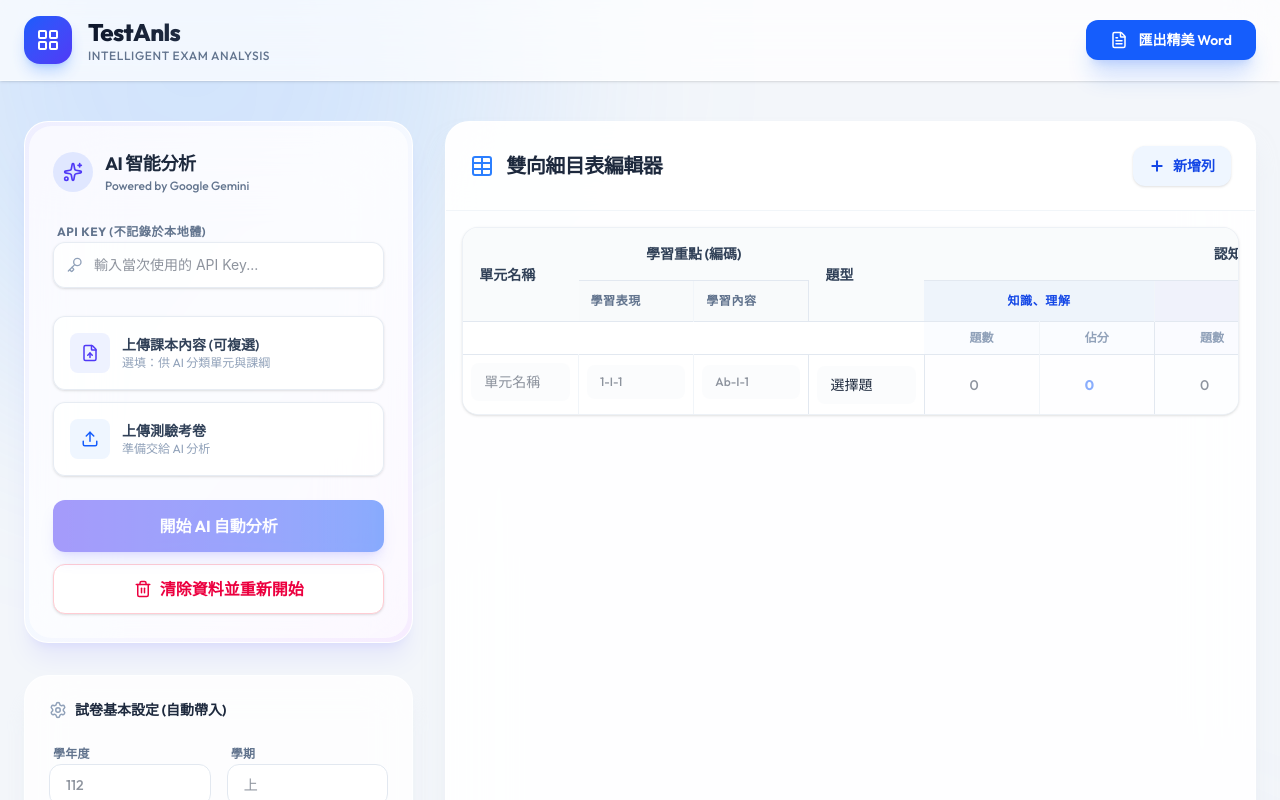
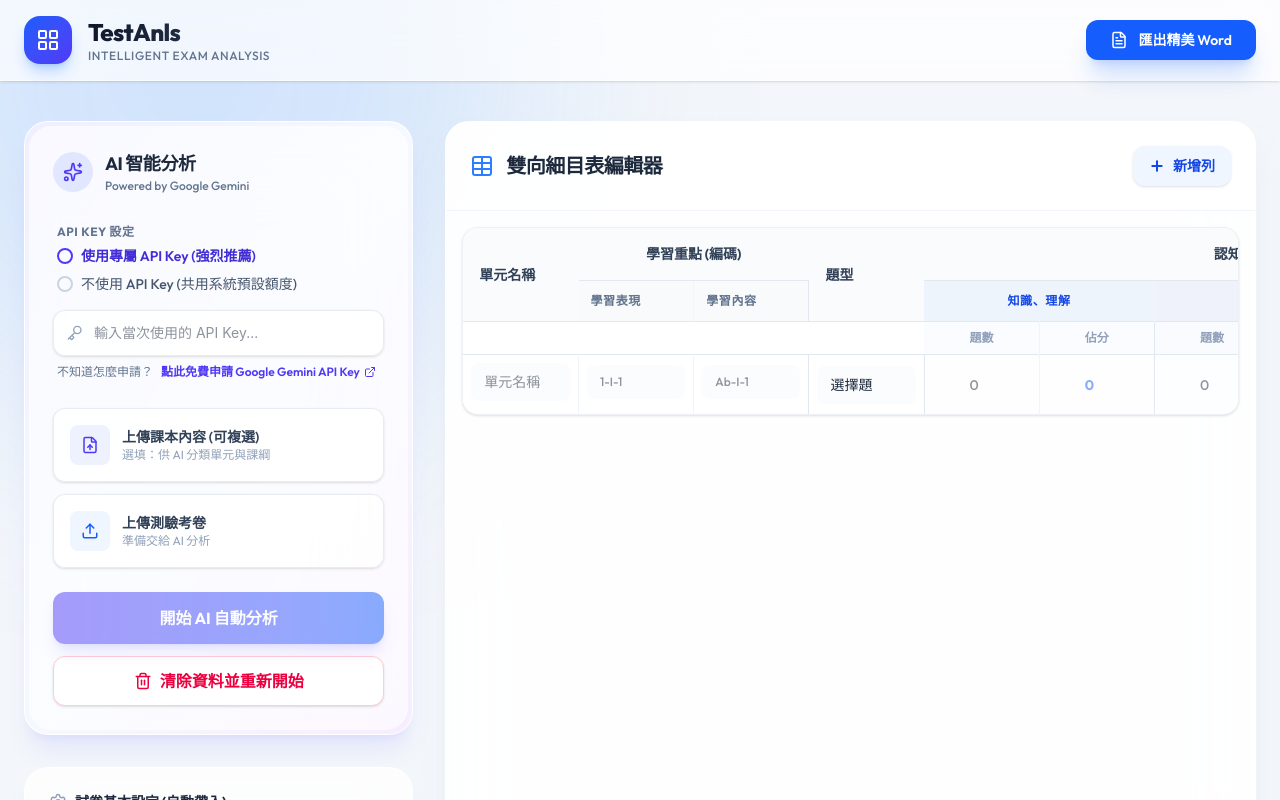
Before and after one commit to chy23/TestAnls, a React (Vite) app: page / in a window 1280 px wide. Shown: the top 800 px of the page. Built offline with nearby package versions, Linux system fonts and the light colour scheme.

Commit message:
Add API key toggle, warning, and application link

```diff
--- a/src/App.jsx
+++ b/src/App.jsx
@@ -1,5 +1,5 @@
 import React, { useState } from 'react';
-import { Upload, FileText, Download, Plus, Trash2, Settings, Table as TableIcon, Sparkles, Key, AlertCircle, Loader2, LayoutGrid, CheckCircle2, FileUp } from 'lucide-react';
+import { Upload, FileText, Download, Plus, Trash2, Settings, Table as TableIcon, Sparkles, Key, AlertCircle, Loader2, LayoutGrid, CheckCircle2, FileUp, ExternalLink } from 'lucide-react';
 import { Document, Packer, Paragraph, TextRun, Table, TableRow, TableCell, WidthType, AlignmentType, VerticalAlign } from 'docx';
 import { saveAs } from 'file-saver';
 import { GoogleGenAI } from '@google/genai';
@@ -36,6 +36,18 @@ export default function App() {
   const [isAnalyzing, setIsAnalyzing] = useState(false);
   const [syllabusFiles, setSyllabusFiles] = useState([]);
   const [testPaperFile, setTestPaperFile] = useState(null);
+  const [useCustomApi, setUseCustomApi] = useState(true);
+
+  const handleToggleCustomApi = (value) => {
+    if (!value) {
+      if (window.confirm("⚠️ 注意：如果不填寫自己的 API Key，系統將使用預設的共用額度。\n\n共用額度可能會因為多人同時使用而導致【分析速度緩慢】甚至【額度用盡而失敗】。\n\n強烈建議您花 1 分鐘免費申請自己的 API Key 以確保順暢！\n\n您確定要繼續使用系統預設額度嗎？")) {
+        setUseCustomApi(false);
+        setApiKey('');
+      }
+    } else {
+      setUseCustomApi(true);
+    }
+  };
 
   const handleReset = () => {
     if (window.confirm("確定要清除所有上傳檔案與表格資料嗎？")) {
@@ -304,7 +316,12 @@ export default function App() {
   };
 
   const handleAIAnalysis = async () => {
-    if (!apiKey) { setError("請先輸入您的 Gemini API Key！"); setSuccessMsg(null); return; }
+    const finalApiKey = useCustomApi ? apiKey : (import.meta.env.VITE_DEFAULT_API_KEY || "");
+    if (!finalApiKey) {
+      setError(useCustomApi ? "請先輸入您的 Gemini API Key！" : "系統尚未設定預設 API Key，請切換為「使用專屬 API Key」並自行申請！");
+      setSuccessMsg(null);
+      return;
+    }
     if (!testPaperFile) { setError("請上傳一份試卷檔案供 AI 進行分析！"); setSuccessMsg(null); return; }
 
     setIsAnalyzing(true); setError(null); setSuccessMsg(null);
@@ -465,8 +482,33 @@ export default function App() {
                 </div>
 
                 <div className="space-y-5 flex-1">
-                  <div className="space-y-1.5">
-                    <label className="text-xs font-bold text-slate-500 uppercase tracking-wider pl-1">API Key (不記錄於本地體)</label>
+                  <div className="space-y-3">
+                    <label className="text-xs font-bold text-slate-500 uppercase tracking-wider pl-1">API Key 設定</label>
+
+                    <div className="flex flex-col gap-2 p-1">
+                      <label className="flex items-center gap-2 cursor-pointer group">
+                        <div className="relative flex items-center justify-center">
+                          <input type="radio" checked={useCustomApi} onChange={() => handleToggleCustomApi(true)} className="peer w-4 h-4 opacity-0 absolute" />
+                          <div className="w-4 h-4 rounded-full border-2 border-slate-300 peer-checked:border-indigo-600 flex items-center justify-center transition-all">
+                            <div className="w-2 h-2 rounded-full bg-indigo-600 scale-0 peer-checked:scale-100 transition-transform"></div>
+                          </div>
+                        </div>
+                        <span className={`text-sm font-semibold transition-colors ${useCustomApi ? 'text-indigo-700' : 'text-slate-600 group-hover:text-slate-800'}`}>使用專屬 API Key (強烈推薦)</span>
+                      </label>
+
+                      <label className="flex items-center gap-2 cursor-pointer group">
+                        <div className="relative flex items-center justify-center">
+                          <input type="radio" checked={!useCustomApi} onChange={() => handleToggleCustomApi(false)} className="peer w-4 h-4 opacity-0 absolute" />
+                          <div className="w-4 h-4 rounded-full border-2 border-slate-300 peer-checked:border-indigo-600 flex items-center justify-center transition-all">
+                            <div className="w-2 h-2 rounded-full bg-indigo-600 scale-0 peer-checked:scale-100 transition-transform"></div>
+                          </div>
+                        </div>
+                        <span className={`text-sm font-medium transition-colors ${!useCustomApi ? 'text-indigo-700' : 'text-slate-600 group-hover:text-slate-800'}`}>不使用 API Key (共用系統預設額度)</span>
+                      </label>
+                    </div>
+
+                    {useCustomApi ? (
+                      <div className="animate-in fade-in slide-in-from-top-2 duration-300 space-y-2">
                         <div className="relative">
                           <Key size={16} className="absolute left-3.5 top-1/2 -translate-y-1/2 text-slate-400" />
                           <input
@@ -477,6 +519,19 @@ export default function App() {
                             placeholder="輸入當次使用的 API Key..."
                           />
                         </div>
+                        <div className="pl-1 flex flex-wrap items-center gap-x-2 gap-y-1 text-xs text-slate-500">
+                          <span>不知道怎麼申請？</span>
+                          <a href="https://aistudio.google.com/app/apikey" target="_blank" rel="noopener noreferrer" className="inline-flex items-center gap-1 text-indigo-600 font-semibold hover:text-indigo-700 hover:underline">
+                            點此免費申請 Google Gemini API Key <ExternalLink size={12} />
+                          </a>
+                        </div>
+                      </div>
+                    ) : (
+                      <div className="animate-in fade-in slide-in-from-top-2 duration-300 p-3 bg-amber-50 border border-amber-200/60 rounded-xl text-amber-800 text-xs flex items-start gap-2.5 shadow-sm">
+                        <AlertCircle size={16} className="shrink-0 mt-0.5 text-amber-500" />
+                        <p className="leading-relaxed font-medium">您目前選擇不填寫 API Key。若系統共用額度耗盡，AI 分析可能會失敗或沒有反應。若遇到此情況，建議您切換回上方「使用專屬 API Key」並自行申請。</p>
+                      </div>
+                    )}
                   </div>
 
                   <div className="space-y-3 pt-2">
```
Lines whose indentation alone changed are shown as unchanged.
